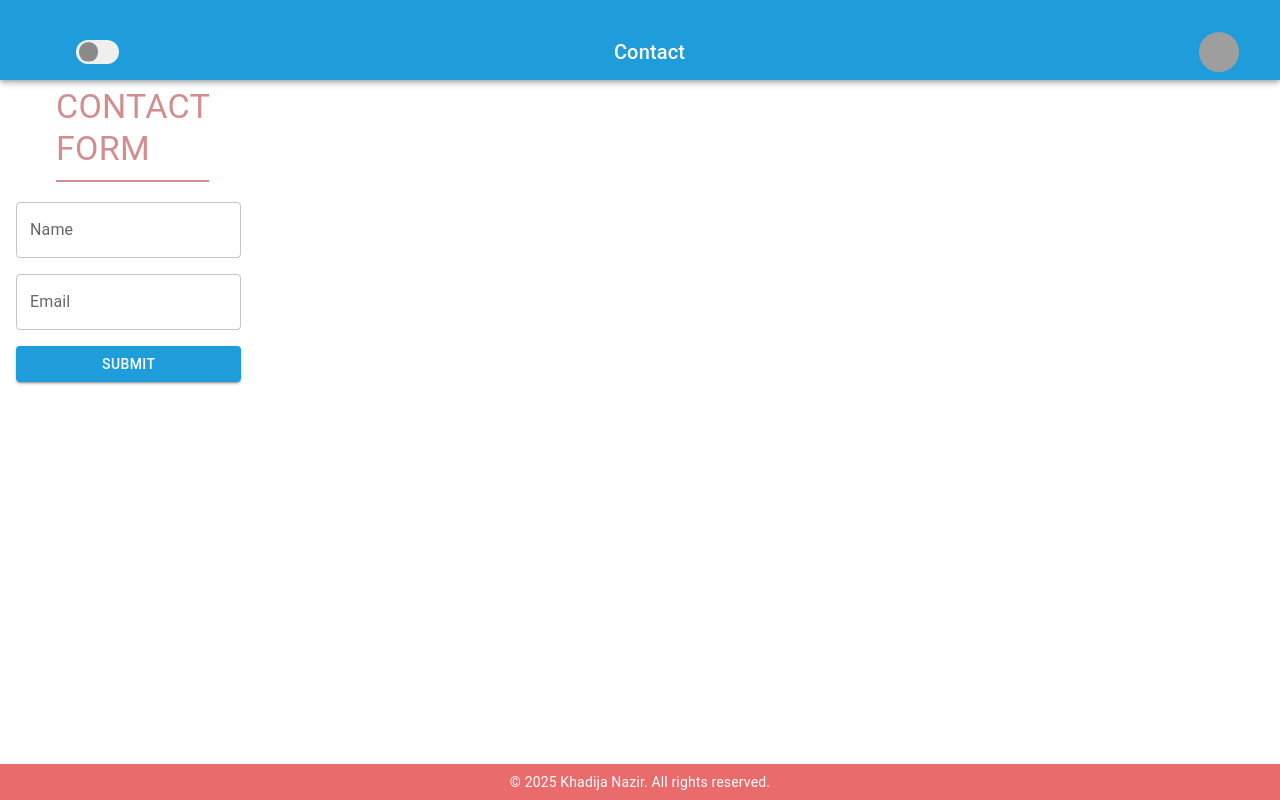
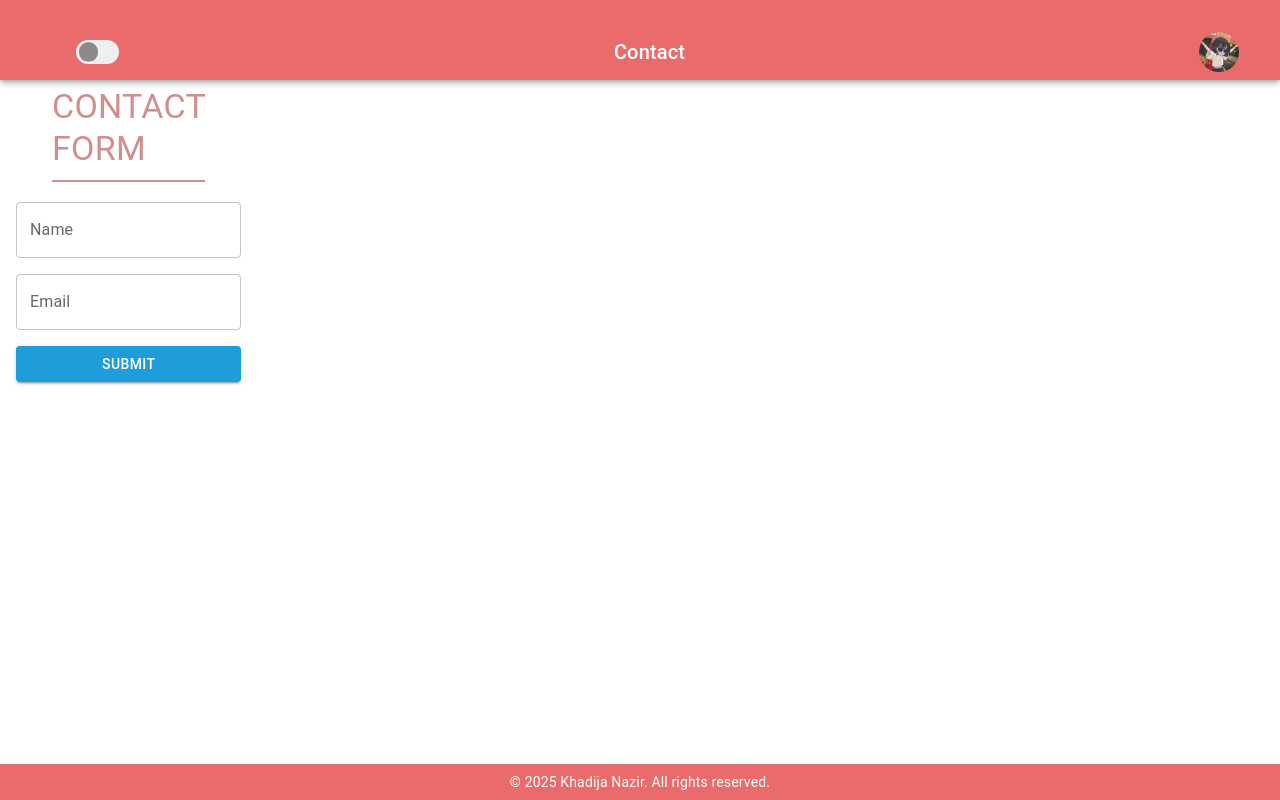
Before and after one commit to KhadijaNazir003/react-css-portfolio, a React (Create React App) app: page /contact in a window 1280 px wide. Built offline with nearby package versions, Linux system fonts and the light colour scheme; grey boxes are pictures that could not be loaded; some icons are missing.

Commit message:
update dependencies, add profile picture, and enhance header styles

```diff
--- a/package.json
+++ b/package.json
@@ -16,7 +16,7 @@
     "react-dom": "^19.1.0",
     "react-hook-form": "^7.56.2",
     "react-router-dom": "^6.30.0",
-    "react-scripts": "5.0.1",
+    "react-scripts": "^5.0.1",
     "web-vitals": "^2.1.4",
     "yup": "^1.6.1"
   },
--- a/src/components/Header.module.css
+++ b/src/components/Header.css
@@ -4,7 +4,7 @@
   align-items: center;
   padding: 20px;
   position: fixed;
-  background-color: var(--primary);
+  background-color: var(--primary) !important;
   width: 100%;
   box-shadow: 0 0 5px 2px rgba(0, 0, 0, 0.24);
   z-index: 2;
@@ -27,3 +27,7 @@
 .themeCheckbox {
   all: unset; /* rest of .theme-checkbox rules */
 }
+
+.width_100 {
+  width: 100% !important;
+}
--- a/src/components/Header.js
+++ b/src/components/Header.js
@@ -1,4 +1,5 @@
 import React from "react";
+import "./Header.css";
 import {
   AppBar,
   Toolbar,
@@ -26,8 +27,7 @@ export default function Header({ onNavToggle }) {
   return (
     <AppBar position="fixed" className="navbar">
       <Toolbar
-        className="d-flex justify-content-between"
-        style={{ width: "100%" }}
+        className="d-flex justify-content-between width_100"
       >
         <IconButton
           edge="start"
@@ -48,7 +48,7 @@ export default function Header({ onNavToggle }) {
           container
           justifyContent="center"
           alignItems="center"
-          style={{ width: "100%" }}
+          className="width_100"
         >
           <Typography variant="h6">{pageTitle}</Typography>
         </Grid>
--- a/src/index.css
+++ b/src/index.css
@@ -11,3 +11,7 @@ code {
   font-family: source-code-pro, Menlo, Monaco, Consolas, 'Courier New',
     monospace;
 }
+
+:root{
+  --primary: #ea6b6b;
+}
--- a/src/index.js
+++ b/src/index.js
@@ -1,4 +1,5 @@
 import React from "react";
+import "./index.css"
 import ReactDOM from "react-dom/client";
 import { BrowserRouter } from "react-router-dom";
 import { ThemeProvider, CssBaseline } from "@mui/material";
--- a/src/styles/portfolio.css
+++ b/src/styles/portfolio.css
@@ -143,7 +143,7 @@ body {
     padding-bottom: 0 !important;
   }
   .left .heading {
-    display: flex !important;
+    display:  !important;
   }
   .right {
     min-width: 97% !important;
```
Also changed, not shown: public/profilepic.jfif (renamed from src/assets/profilepic.jfif), 1 other file (tests, documents, lock files or other folders).
